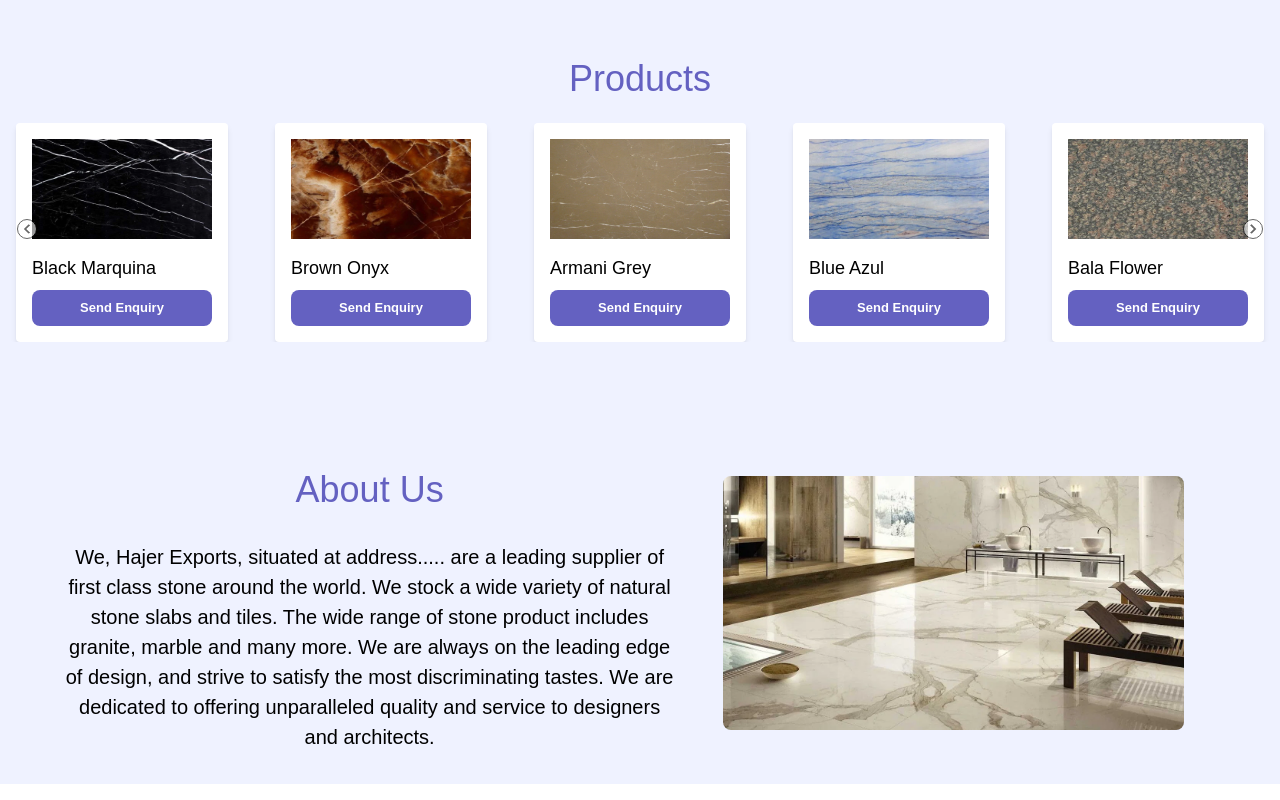
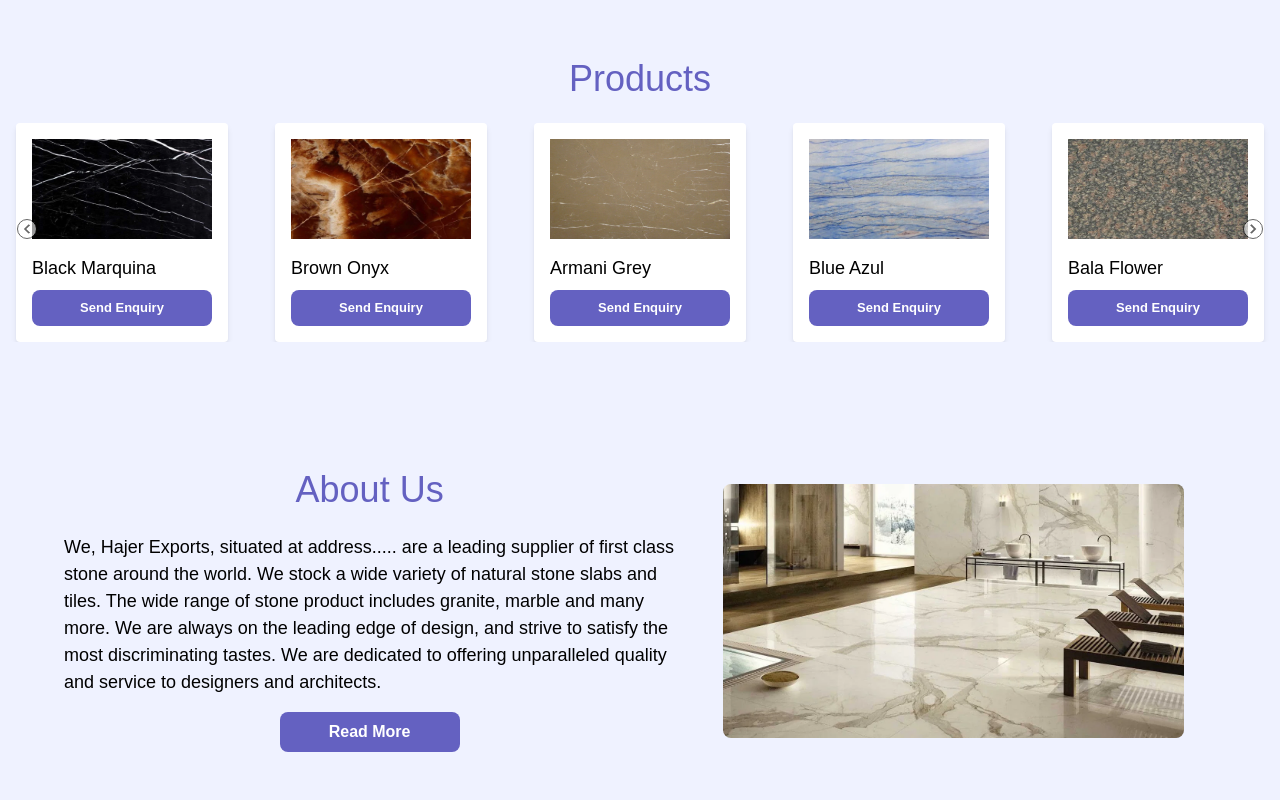
Before and after one commit to ravikumar9130/hajer-exports, a React (Create React App) app: page / in a window 1280 px wide. Shown: the part 2640-3440 px from the top of the page. Built offline with nearby package versions, Linux system fonts and the light colour scheme.

Commit message:
btn added

```diff
--- a/src/components/AboutUs.jsx
+++ b/src/components/AboutUs.jsx
@@ -3,24 +3,26 @@ import about from "../assets/aboutUs.webp";
 export default function AboutUs() {
   return (
       <>
-          <div className="bg-blue">
-      <div className="flex gap-4 flex-col justify-between items-center w-[90%] mx-auto md:flex-row-reverse pb-8 pt-12">
+          <div className="bg-blue pb-8 pt-12">
+      <div className="flex gap-4 flex-col justify-between items-center w-[90%] mx-auto md:flex-row-reverse ">
         <img className="rounded-lg mx-8 w-full md:w-2/5" src={about} alt="about us" />
 
         <div className="mt-4 mx-auto">
-          <div className="text-4xl w-full  text-center  text-primary pb-4  md:pb-8">
+          <div className="text-4xl w-full  text-center  text-primary pb-4  md:pb-6">
             About Us
                   </div>
-                  <div className="md:text-center md:text-xl"> We, Hajer Exports, situated at address..... are a leading supplier of
+                  <div className=" md:text-lg"> We, Hajer Exports, situated at address..... are a leading supplier of
           first class stone around the world. We stock a wide variety of natural
           stone slabs and tiles. The wide range of stone product includes
           granite, marble and many more. We are always on the leading edge of
           design, and strive to satisfy the most discriminating tastes. We are
           dedicated to offering unparalleled quality and service to designers
           and architects.</div>
+          <div className="py-2 my-4 w-[180px] mx-auto text-center px-3 rounded-lg bg-primary text-white font-bold hover:bg-black hover:text-white">Read More</div>
+        </div>
+              </div>
 
-        </div>
-        </div></div>
+          </div>
     </>
   );
 }
```
